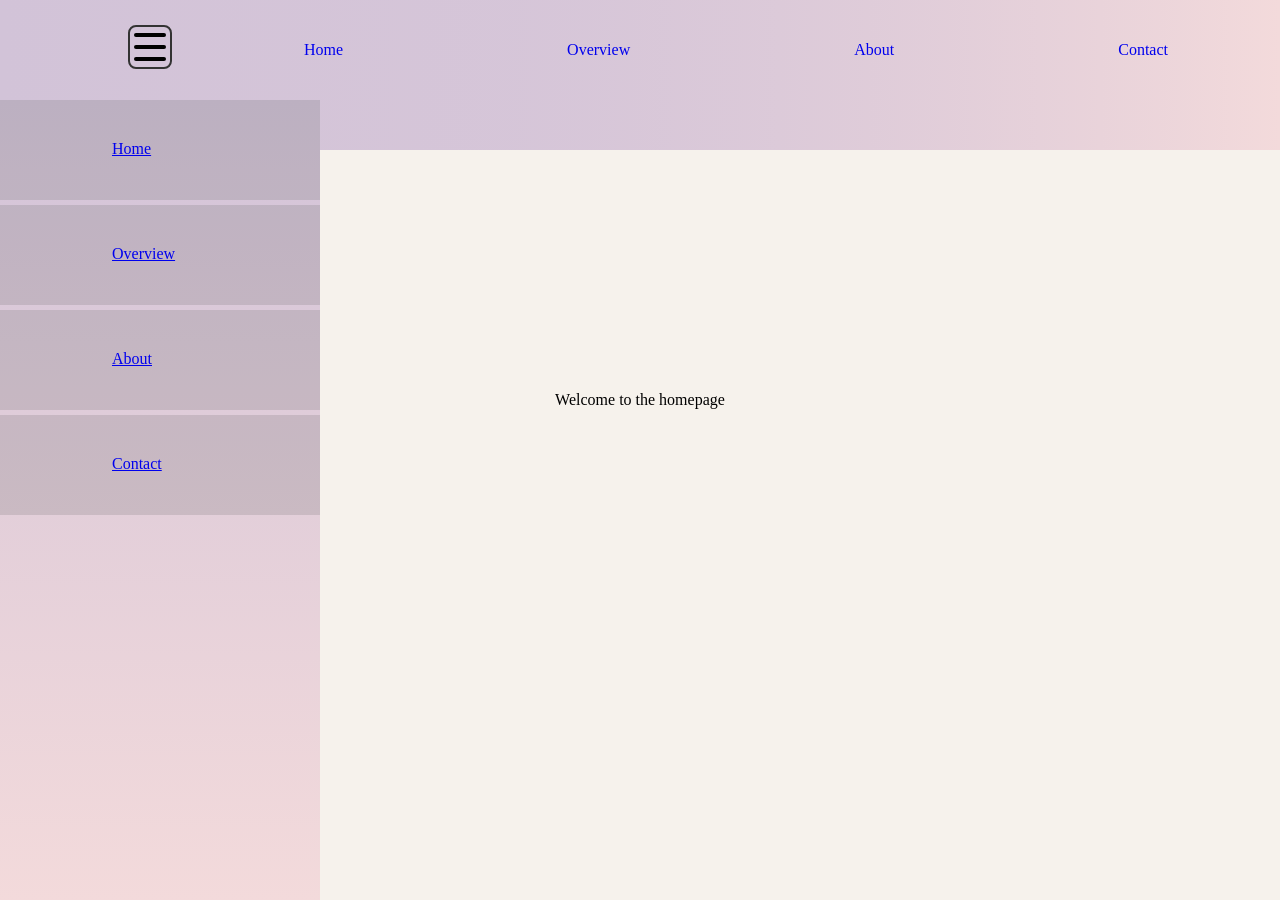
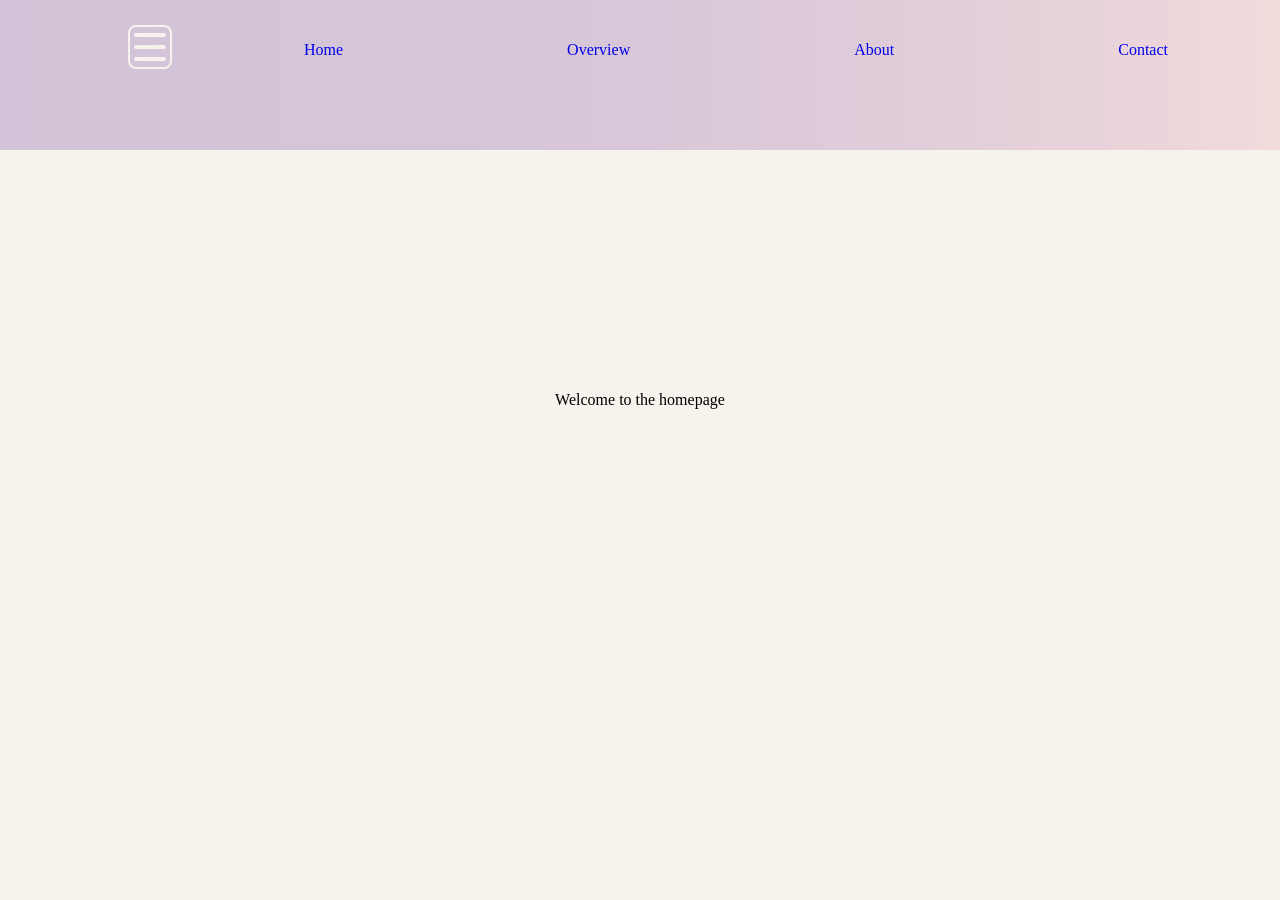
Before and after one commit to I-Skingley/nuxtjs-fun, a Nuxt app: page / in a window 1280 px wide. After the commit the page ends 800 px from the top, so only its background shows below. Built offline with nearby package versions, Linux system fonts and the light colour scheme.

Commit message:
Sidebar button functionality

```diff
--- a/assets/css/main.css
+++ b/assets/css/main.css
@@ -75,9 +75,10 @@ video {
   cursor: pointer;
   position: absolute;
   background: transparent;
-  border: 2px solid #333;
+  border: 2px solid var(--button-color);
   border-radius: 0.5rem;
   margin-left: 10vw;
+  --button-color: #f6f2ec;
 }
 
 /* sidebar */
@@ -113,6 +114,7 @@ video {
 }
 
 /* Show/Hide Responsive elements */
+/* Disabled while dev */
 
 /* @media (max-width: 850px) {
   .header-items {
--- a/components/AppHeader.vue
+++ b/components/AppHeader.vue
@@ -1,6 +1,6 @@
 <template>
   <div class="header">
-    <button class="menu-button">
+    <button class="menu-button" @click="show = !show">
       <svg
         fill="var(--button-color)"
         class="hamburger"
@@ -8,6 +8,7 @@
         width="40"
       >
         <rect
+          v-if="!show"
           class="line"
           width="80"
           height="10"
@@ -16,6 +17,7 @@
           rx="5"
         ></rect>
         <rect
+          v-if="!show"
           class="line"
           width="80"
           height="10"
@@ -24,6 +26,7 @@
           rx="5"
         ></rect>
         <rect
+          v-if="!show"
           class="line"
           width="80"
           height="10"
@@ -40,10 +43,20 @@
       <NuxtLink to="/" class="inline link header-item">Contact</NuxtLink>
     </div>
   </div>
-  <div class="menu">
+  <div class="menu" v-if="show">
     <NuxtLink to="/" class="menu-item">Home</NuxtLink>
     <NuxtLink to="/" class="menu-item">Overview</NuxtLink>
     <NuxtLink to="/" class="menu-item">About</NuxtLink>
     <NuxtLink to="/" class="menu-item">Contact</NuxtLink>
   </div>
 </template>
+
+<script>
+export default {
+  data() {
+    return {
+      show: false,
+    };
+  },
+};
+</script>
```
Lines whose indentation alone changed are shown as unchanged.
